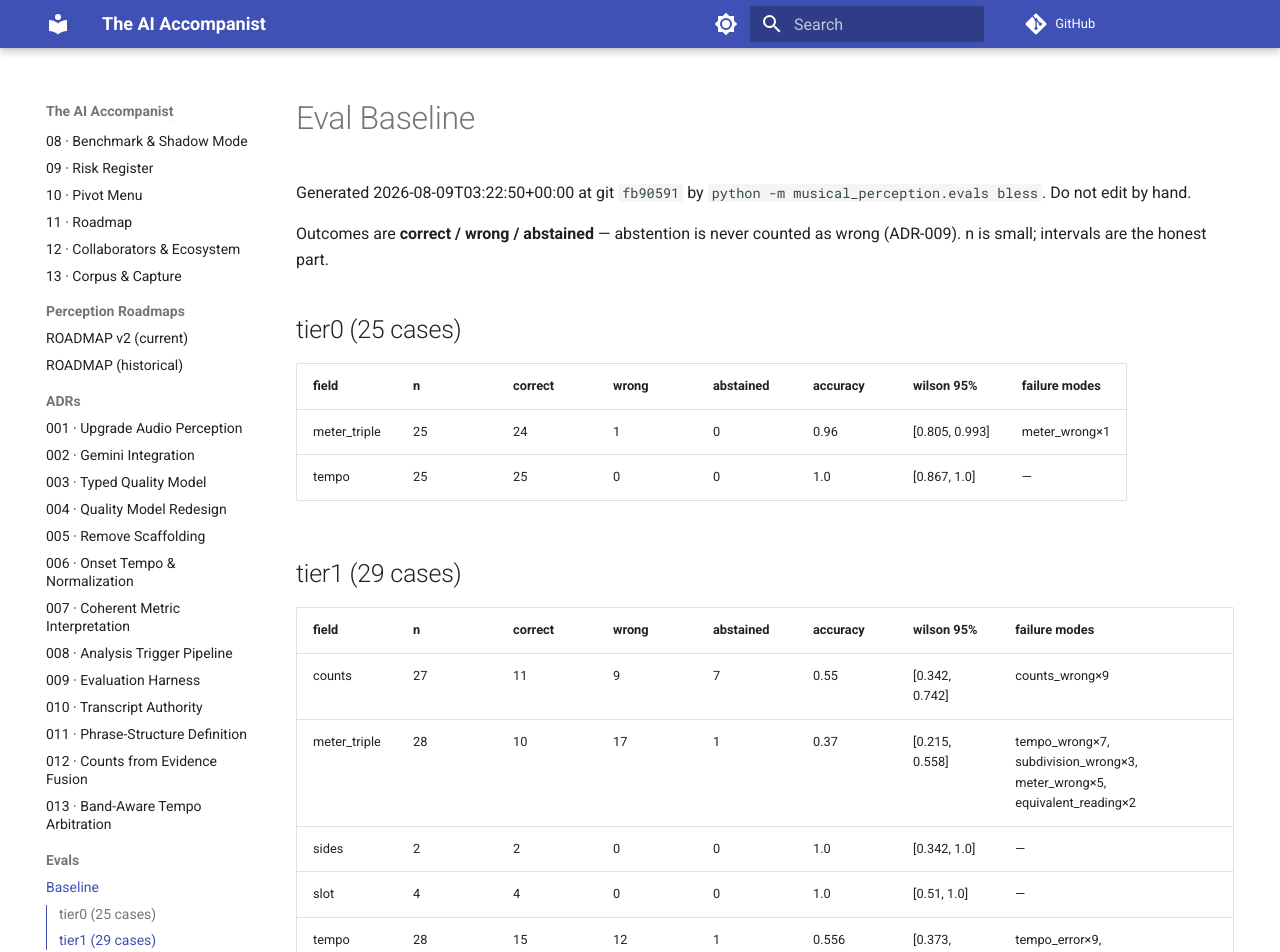
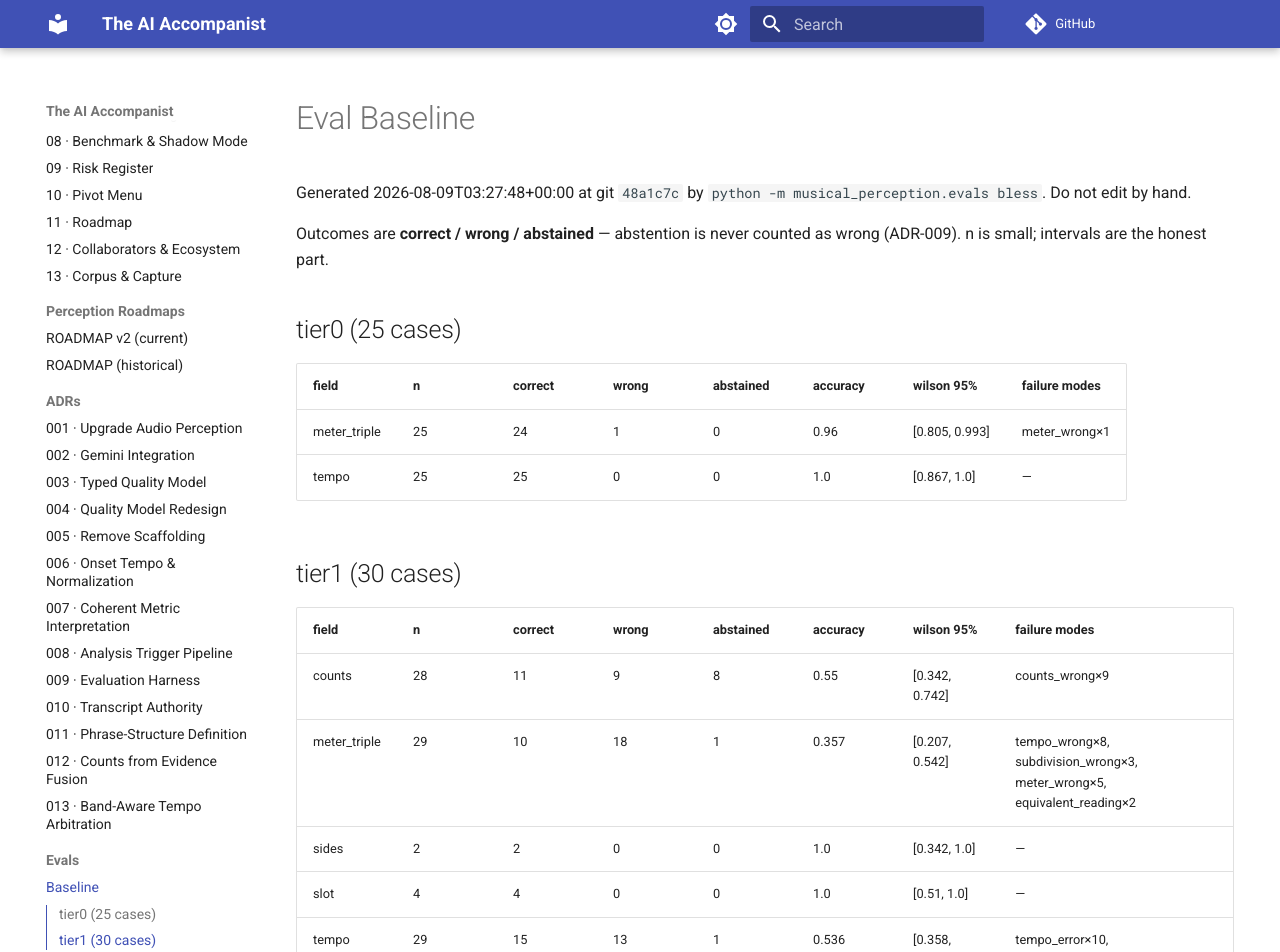
Before and after one commit to ben-juodvalkis/musical-perception, an MkDocs documentation site: the page built from docs/evals/baseline.md, in a window 1280 px wide and 1180 px high. Shown: the top 952 px of the window. Built offline with MkDocs 1.6.1 and Material for MkDocs 9.7.7, drawn with Linux system fonts in a browser that asks for light colours; comment, search, counter and statistics services are not loaded; some of the changed text lies outside the part shown.

Commit message:
feat: rig clip 24 (free coda, 4/4 @104) — final clip, phrase boundary caught
Metronome 104 confirmed, 32-count phrase followed by a genuinely free,
out-of-tempo coda ("the other way... and balance... and stop") with
irregular pauses. Bounce saved with a trailing space in the filename,
corrected on copy. Last clip on the capture checklist — all 24 done.

Interesting partial success: the onset detector's rhythmic-section
boundary (2.3-20.8s) lines up almost exactly with the true 32-count
phrase length at 104 BPM, correctly excluding the free coda — exactly
the boundary this clip was designed to test. But tempo within that
correctly-bounded section still read low (72.2, 30.6% miss, CV=0.01):
natural descriptive step-name phrasing doesn't put one word on every
click the way strict counting does. Counts abstained.

```diff
--- a/docs/evals/baseline.md
+++ b/docs/evals/baseline.md
@@ -1,6 +1,6 @@
 # Eval Baseline
 
-Generated 2026-08-09T03:22:50+00:00 at git `fb90591` by `python -m musical_perception.evals bless`. Do not edit by hand.
+Generated 2026-08-09T03:27:48+00:00 at git `48a1c7c` by `python -m musical_perception.evals bless`. Do not edit by hand.
 
 Outcomes are **correct / wrong / abstained** — abstention is never
 counted as wrong (ADR-009). n is small; intervals are the honest part.
@@ -12,12 +12,12 @@ counted as wrong (ADR-009). n is small; intervals are the honest part.
 | meter_triple | 25 | 24 | 1 | 0 | 0.96 | [0.805, 0.993] | meter_wrong×1 |
 | tempo | 25 | 25 | 0 | 0 | 1.0 | [0.867, 1.0] | — |
 
-## tier1 (29 cases)
+## tier1 (30 cases)
 
 | field | n | correct | wrong | abstained | accuracy | wilson 95% | failure modes |
 |---|---|---|---|---|---|---|---|
-| counts | 27 | 11 | 9 | 7 | 0.55 | [0.342, 0.742] | counts_wrong×9 |
-| meter_triple | 28 | 10 | 17 | 1 | 0.37 | [0.215, 0.558] | tempo_wrong×7, subdivision_wrong×3, meter_wrong×5, equivalent_reading×2 |
+| counts | 28 | 11 | 9 | 8 | 0.55 | [0.342, 0.742] | counts_wrong×9 |
+| meter_triple | 29 | 10 | 18 | 1 | 0.357 | [0.207, 0.542] | tempo_wrong×8, subdivision_wrong×3, meter_wrong×5, equivalent_reading×2 |
 | sides | 2 | 2 | 0 | 0 | 1.0 | [0.342, 1.0] | — |
 | slot | 4 | 4 | 0 | 0 | 1.0 | [0.51, 1.0] | — |
-| tempo | 28 | 15 | 12 | 1 | 0.556 | [0.373, 0.724] | tempo_error×9, metric_level_div2×2, metric_level_x2×1 |
+| tempo | 29 | 15 | 13 | 1 | 0.536 | [0.358, 0.705] | tempo_error×10, metric_level_div2×2, metric_level_x2×1 |
```
Also changed, not shown: 6 other files.
